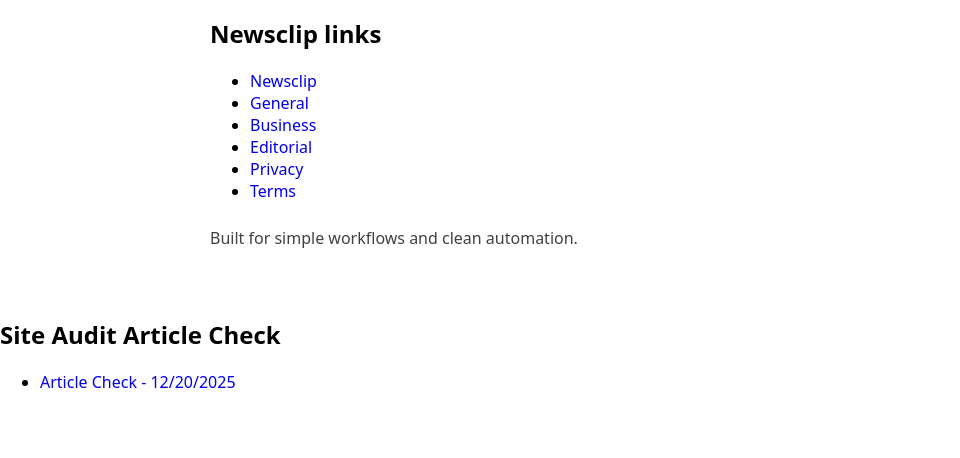
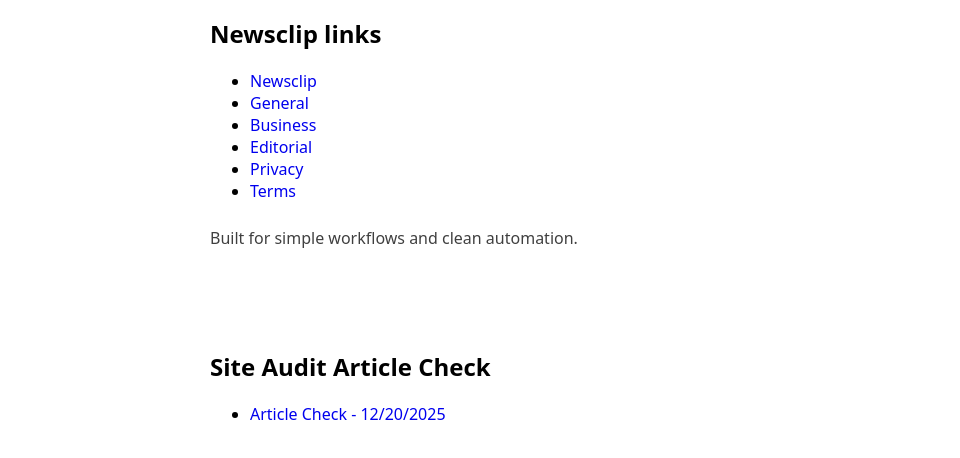
Before and after one commit to newsclip-bot/newsclip-digest-cli, a website: page docs/index.html in a window 1280 px wide. Shown: the part 118-576 px from the top of the page, without its empty margins (0-960 px from the left). Drawn offline with Linux system fonts and the light colour scheme.

```diff
--- a/docs/index.html
+++ b/docs/index.html
@@ -26,10 +26,11 @@
         <p class="muted">Built for simple workflows and clean automation.</p>
     </main>
 
-    <section class="site-audit-article-check">
+    <section class="wrap site-audit-article-check">
         <h2>Site Audit Article Check</h2>
         <ul class="article-links">
-            <li><a href="Newsclip-Utility-Site-Audit-Article-Check-2025-12-20T201557.html" class="article-page-link">Article Check - 12/20/2025</a></li>
+            <li><a href="Newsclip-Utility-Site-Audit-Article-Check-2025-12-20T201557.html"
+                    class="article-page-link">Article Check - 12/20/2025</a></li>
         </ul>
     </section>
 
```
Also changed, not shown: README.md.
